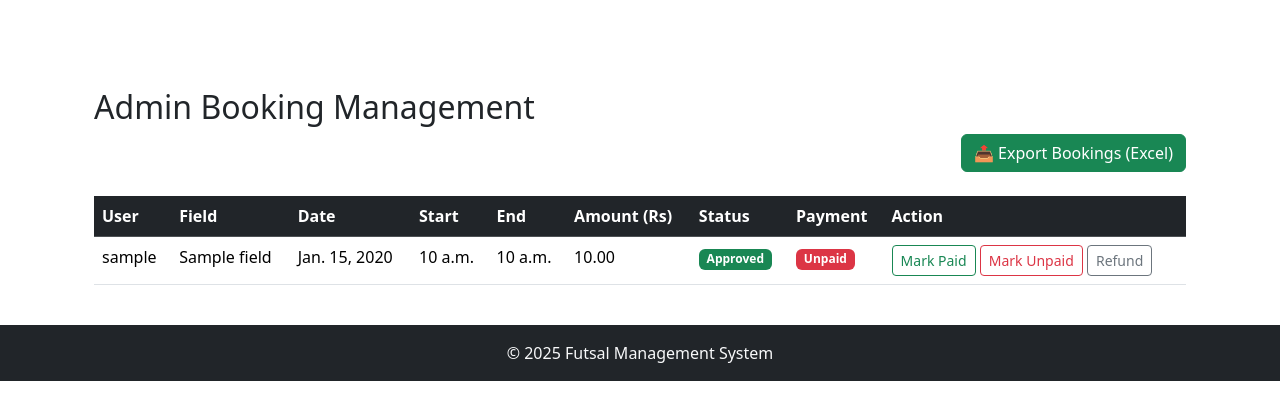
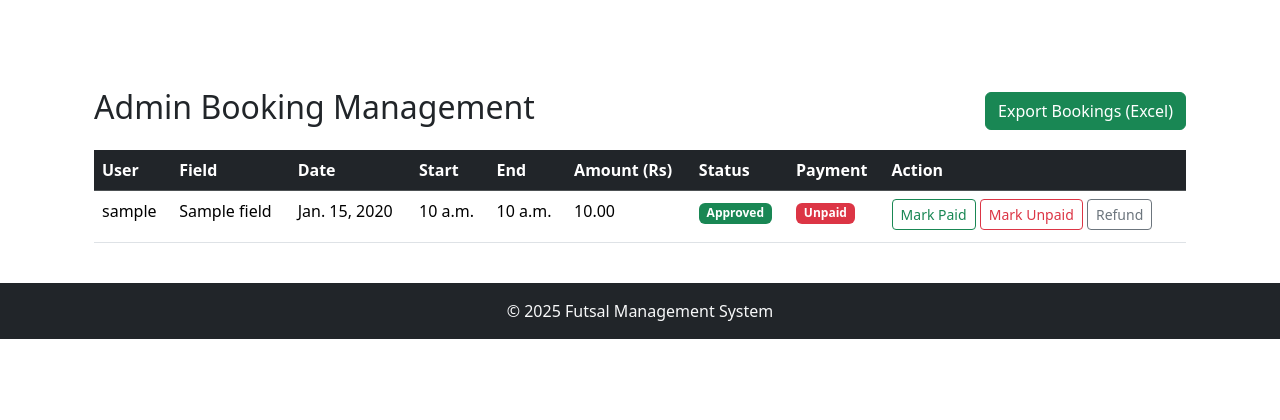
Before and after one commit to crestadev/futsal_management_system, a Django app: page /admin-dashboard/ in a window 1280 px wide. Shown: the part 56-476 px from the top of the page. Run offline with Django 5.2, Linux system fonts and the light colour scheme; a user stored in the database is signed in; tables that the repository leaves empty hold one stand-in row (values such as "Sample post"); some libraries are stand-ins or nearby versions.

Commit message:
Updated admin_dashboard

```diff
--- a/templates/admin_dashboard.html
+++ b/templates/admin_dashboard.html
@@ -3,8 +3,15 @@
 
 {% block content %}
 <div class="container mt-5">
-  <h2>Admin Booking Management</h2>
-  <table class="table table-hover mt-4">
+  <div class="d-flex justify-content-between align-items-center mb-3">
+    <h2>Admin Booking Management</h2>
+
+    <a href="{% url 'export_excel' %}" class="btn btn-success">
+       Export Bookings (Excel)
+    </a>
+  </div>
+
+  <table class="table table-hover mt-2">
     <thead class="table-dark">
       <tr>
         <th>User</th>
@@ -19,12 +26,6 @@
       </tr>
     </thead>
     <tbody>
-      <div class="text-end mb-3">
-        <a href="{% url 'export_excel' %}" class="btn btn-success">
-          📤 Export Bookings (Excel)
-        </a>
-      </div>
-
       {% for booking in bookings %}
       <tr>
         <td>{{ booking.user.username }}</td>
@@ -33,6 +34,7 @@
         <td>{{ booking.start_time }}</td>
         <td>{{ booking.end_time }}</td>
         <td>{{ booking.amount }}</td>
+
         <td>
           {% if booking.status == 'approved' %}
             <span class="badge bg-success">Approved</span>
@@ -42,6 +44,7 @@
             <span class="badge bg-danger">Rejected</span>
           {% endif %}
         </td>
+
         <td>
           {% if booking.payment_status == 'paid' %}
             <span class="badge bg-success">Paid</span>
@@ -51,36 +54,39 @@
             <span class="badge bg-danger">Unpaid</span>
           {% endif %}
         </td>
+
         <td>
           {% if booking.status == 'pending' %}
             <!-- Approve / Reject -->
             <form method="POST" action="{% url 'update_booking_status' booking.id 'approved' %}" style="display:inline;">
               {% csrf_token %}
-              <button class="btn btn-success btn-sm">Approve</button>
+              <button class="btn btn-success btn-sm mb-1">Approve</button>
             </form>
             <form method="POST" action="{% url 'update_booking_status' booking.id 'rejected' %}" style="display:inline;">
               {% csrf_token %}
-              <button class="btn btn-danger btn-sm">Reject</button>
+              <button class="btn btn-danger btn-sm mb-1">Reject</button>
             </form>
           {% else %}
             <!-- Payment controls -->
             <form method="POST" action="{% url 'update_payment_status' booking.id 'paid' %}" style="display:inline;">
               {% csrf_token %}
-              <button class="btn btn-outline-success btn-sm">Mark Paid</button>
+              <button class="btn btn-outline-success btn-sm mb-1">Mark Paid</button>
             </form>
             <form method="POST" action="{% url 'update_payment_status' booking.id 'unpaid' %}" style="display:inline;">
               {% csrf_token %}
-              <button class="btn btn-outline-danger btn-sm">Mark Unpaid</button>
+              <button class="btn btn-outline-danger btn-sm mb-1">Mark Unpaid</button>
             </form>
             <form method="POST" action="{% url 'update_payment_status' booking.id 'refunded' %}" style="display:inline;">
               {% csrf_token %}
-              <button class="btn btn-outline-secondary btn-sm">Refund</button>
+              <button class="btn btn-outline-secondary btn-sm mb-1">Refund</button>
             </form>
           {% endif %}
         </td>
       </tr>
       {% empty %}
-      <tr><td colspan="9" class="text-center">No bookings available.</td></tr>
+      <tr>
+        <td colspan="9" class="text-center">No bookings available.</td>
+      </tr>
       {% endfor %}
     </tbody>
   </table>
```
